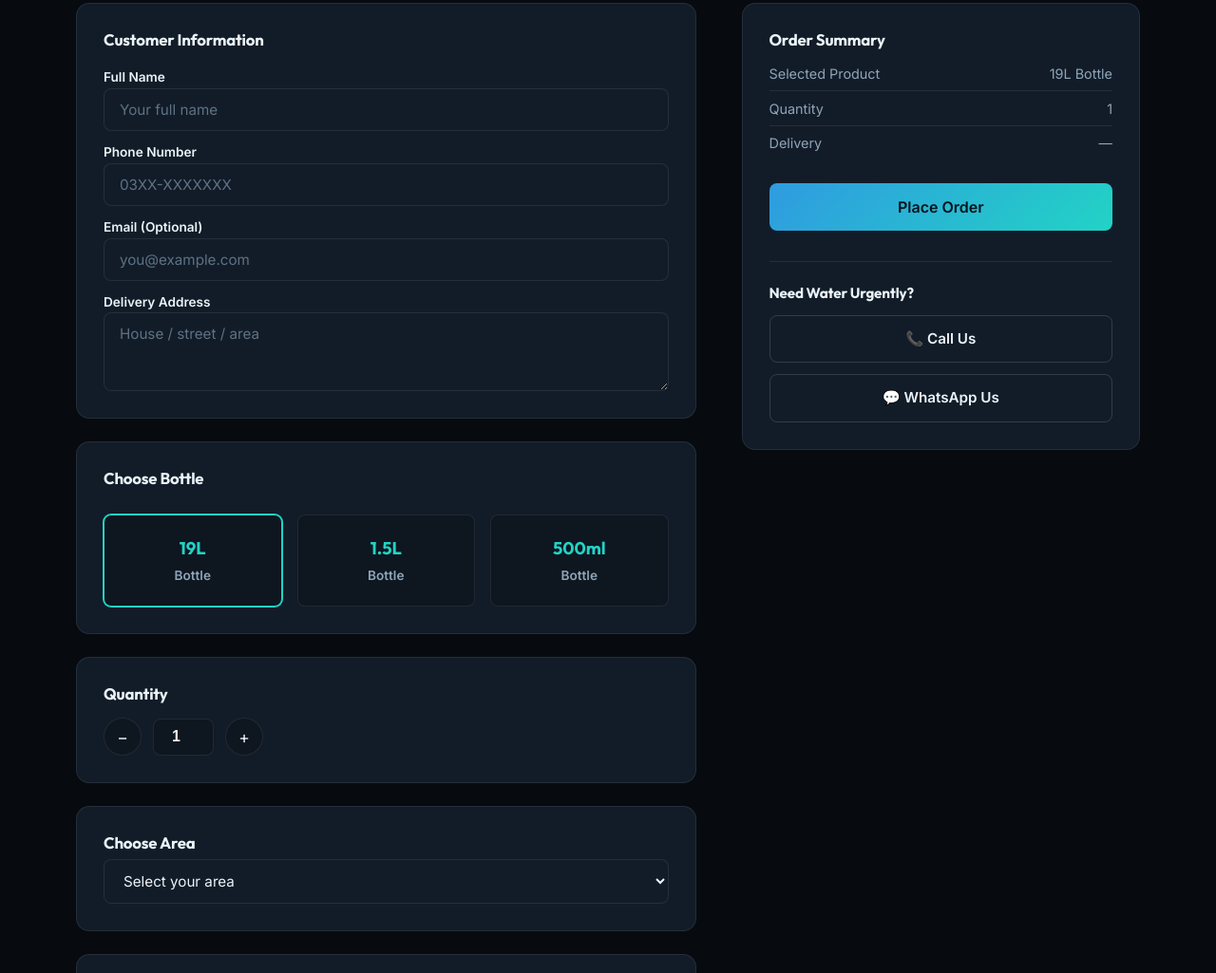
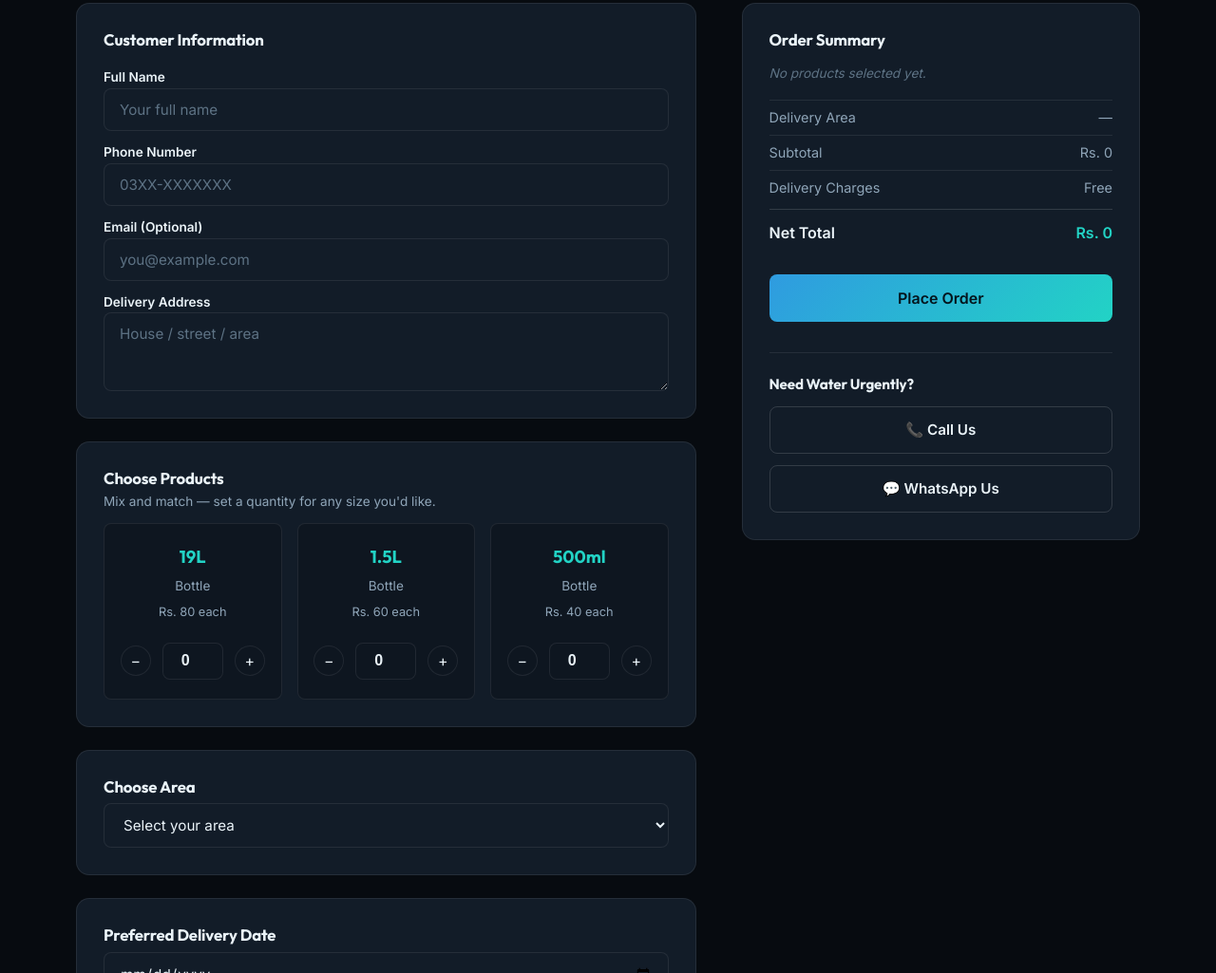
Before and after one commit to muhammadfaiqhaider-bot/everpure-water-website, a plain HTML site: page client/order.html in a window 1280 px wide. Shown: the part 407-1432 px from the top of the page at 95% size. Drawn offline with Linux system fonts and the light colour scheme.

Commit message:
Small Updates in UI

```diff
--- a/client/css/responsive.css
+++ b/client/css/responsive.css
@@ -245,7 +245,7 @@
     align-self: stretch;
   }
 
-  .bottle-options {
+  .product-qty-grid {
     grid-template-columns: 1fr;
   }
 
--- a/client/css/style.css
+++ b/client/css/style.css
@@ -1510,37 +1510,35 @@ h1, h2, h3, h4 {
   margin-bottom: 0.5rem;
 }
 
-/* ---------- Bottle selection cards ---------- */
-.bottle-options {
+.order-block-hint {
+  font-size: 0.85rem;
+  color: var(--text-muted);
+  margin-top: -0.25rem;
+  margin-bottom: 0.75rem;
+}
+
+/* ---------- Product quantity cards (Choose Products) ---------- */
+.product-qty-grid {
   display: grid;
   grid-template-columns: repeat(3, 1fr);
   gap: 1rem;
-  margin-top: 0.5rem;
-}
-
-.bottle-option {
-  position: relative;
+}
+
+.product-qty-card {
   display: flex;
   flex-direction: column;
   align-items: center;
-  gap: 0.25rem;
+  gap: 0.35rem;
   text-align: center;
   background: var(--surface);
   border: 1px solid var(--border);
   border-radius: var(--radius-sm);
   padding: 1.25rem 0.75rem;
-  cursor: pointer;
-  transition: border-color 0.2s ease;
-}
-
-.bottle-option input {
-  position: absolute;
-  opacity: 0;
-  width: 0;
-  height: 0;
-}
-
-.bottle-option:has(input:checked) {
+  transition: border-color 0.2s ease, box-shadow 0.2s ease;
+}
+
+/* script.js adds "active" once quantity > 0 */
+.product-qty-card.active {
   border-color: var(--teal);
   box-shadow: 0 0 0 1px var(--teal);
 }
@@ -1555,6 +1553,71 @@ h1, h2, h3, h4 {
 .bottle-label {
   font-size: 0.85rem;
   color: var(--text-muted);
+}
+
+.product-qty-price {
+  font-size: 0.8rem;
+  color: var(--text-muted);
+  margin-bottom: 0.5rem;
+}
+
+.qty-stepper--sm {
+  gap: 0.5rem;
+}
+
+.qty-stepper--sm .qty-btn {
+  width: 32px;
+  height: 32px;
+  font-size: 1rem;
+}
+
+.qty-stepper--sm input {
+  width: 48px;
+  padding: 0.4rem;
+  font-size: 0.9rem;
+}
+
+/* ---------- Itemized order summary ---------- */
+.summary-items {
+  margin-bottom: 0.5rem;
+}
+
+.summary-empty {
+  color: var(--text-faint);
+  font-size: 0.85rem;
+  font-style: italic;
+  padding-block: 0.5rem;
+}
+
+.summary-item-row {
+  display: flex;
+  justify-content: space-between;
+  gap: 0.75rem;
+  font-size: 0.88rem;
+  color: var(--text-muted);
+  padding-block: 0.4rem;
+  border-top: 1px solid var(--border);
+}
+
+.summary-item-row:first-child {
+  border-top: none;
+}
+
+.summary-item-row .summary-item-name {
+  color: var(--text);
+}
+
+.summary-total-row {
+  border-top: 1px solid var(--border-strong);
+  margin-top: 0.25rem;
+  padding-top: 0.75rem;
+  font-weight: 700;
+  font-size: 1rem;
+  color: var(--text);
+}
+
+.summary-total-row span:last-child {
+  color: var(--teal);
 }
 
 /* ---------- Quantity stepper ---------- */
--- a/client/js/script.js
+++ b/client/js/script.js
@@ -418,7 +418,7 @@ function initContactFormValidation() {
    Required HTML (already on order.html):
      - <form id="orderForm"> containing:
        #of-name, #of-phone, #of-email (optional), #of-address,
-       input[name="bottle"] (radio group), #qtyInput, #of-area,
+       .product-qty-card elements (at least one needs quantity > 0), #of-area,
        #of-date, input[name="timeslot"] (radio group), #of-notes (optional)
      - Submit button uses form="orderForm" (already set), so listening for
        the form's "submit" event catches it regardless of where the button
@@ -435,7 +435,6 @@ function initOrderFormValidation() {
   const addressInput = form.querySelector('#of-address');
   const areaSelect = form.querySelector('#of-area');
   const dateInput = form.querySelector('#of-date');
-  const qtyInput = form.querySelector('#qtyInput');
 
   form.addEventListener('submit', (event) => {
     event.preventDefault();
@@ -469,19 +468,16 @@ function initOrderFormValidation() {
       clearFieldError(addressInput);
     }
 
-    // Bottle choice (radio group) — should always have a default checked,
-    // but we confirm just in case.
-    const bottleChecked = form.querySelector('input[name="bottle"]:checked');
-    if (!bottleChecked) {
-      isFormValid = false;
-    }
-
-    const quantityValue = parseInt(qtyInput.value, 10);
-    if (isNaN(quantityValue) || quantityValue < 1) {
-      showFieldError(qtyInput, 'Quantity must be at least 1.');
+    // At least one product must have a quantity greater than 0.
+    const productGrid = document.getElementById('productQtyGrid');
+    const hasAnyProduct = Array.from(document.querySelectorAll('.product-qty-input')).some(
+      (input) => (parseInt(input.value, 10) || 0) > 0
+    );
+    if (!hasAnyProduct) {
+      showFieldError(productGrid, 'Please choose at least one product and set its quantity.');
       isFormValid = false;
     } else {
-      clearFieldError(qtyInput);
+      clearFieldError(productGrid);
     }
 
     if (areaSelect.value === '') {
@@ -530,7 +526,7 @@ function initOrderFormValidation() {
   });
 
   // Clear errors as the person fixes each field.
-  [nameInput, phoneInput, emailInput, addressInput, areaSelect, dateInput, qtyInput].forEach(
+  [nameInput, phoneInput, emailInput, addressInput, areaSelect, dateInput].forEach(
     (field) => {
       field.addEventListener('input', () => clearFieldError(field));
       field.addEventListener('change', () => clearFieldError(field));
@@ -540,66 +536,112 @@ function initOrderFormValidation() {
 
 
 /* ============================================================================
-   9. ORDER SUMMARY (live update) + QUANTITY STEPPER
+   9. ORDER SUMMARY (live update) + PER-PRODUCT QUANTITY STEPPERS
    Required HTML (already on order.html):
-     - input[name="bottle"] (radio group)
-     - #qtyMinus, #qtyInput, #qtyPlus
+     - .product-qty-card elements, each with:
+         data-product="19L Bottle"  (display name used in the summary)
+         data-price="80"            (price per unit, used for the total)
+         .product-qty-input          (the number input, starts at 0)
+         [data-action="minus"] / [data-action="plus"] buttons inside
      - #of-area (select)
-     - #summaryProduct, #summaryQty, #summaryArea (the display spans)
+     - #summaryItems, #summaryArea, #summarySubtotal, #summaryDelivery,
+       #summaryTotal (the display elements in the Order Summary card)
    Behavior:
-     - The [-] and [+] buttons actually change the quantity now.
-     - Any change to bottle size, quantity, or area instantly updates
-       the Order Summary card.
+     - Each product card has its own independent [-] / [+] stepper, so a
+       customer can order multiple sizes in the same order (e.g. 3× 19L
+       AND 10× 500ml together).
+     - Any change to quantity or delivery area instantly recalculates:
+         Subtotal        = sum of (price × quantity) for every product
+         Delivery Charge = flat Rs. 50, waived once subtotal reaches Rs. 1000
+                            (placeholder policy — easy to change below)
+         Net Total        = Subtotal + Delivery Charge
    ============================================================================ */
 
-// Declared outside the function so initOrderFormValidation() can call it
-// after form.reset() without needing to re-select every element again.
+// Flat delivery fee and the free-delivery threshold.
+// These are placeholder values — update them to match the real policy.
+const DELIVERY_CHARGE = 50;
+const FREE_DELIVERY_THRESHOLD = 1000;
+
+// Declared outside the init function so initOrderFormValidation() can call
+// it after form.reset() without needing to re-select every element again.
 function updateOrderSummary() {
-  const summaryProduct = document.getElementById('summaryProduct');
-  const summaryQty = document.getElementById('summaryQty');
+  const summaryItems = document.getElementById('summaryItems');
   const summaryArea = document.getElementById('summaryArea');
-  if (!summaryProduct || !summaryQty || !summaryArea) return;
+  const summarySubtotal = document.getElementById('summarySubtotal');
+  const summaryDelivery = document.getElementById('summaryDelivery');
+  const summaryTotal = document.getElementById('summaryTotal');
+  if (!summaryItems || !summarySubtotal) return; // not on this page
 
-  const checkedBottle = document.querySelector('input[name="bottle"]:checked');
-  const qtyInput = document.getElementById('qtyInput');
+  const productCards = document.querySelectorAll('.product-qty-card');
   const areaSelect = document.getElementById('of-area');
 
-  summaryProduct.textContent = checkedBottle ? `${checkedBottle.value} Bottle` : '—';
-  summaryQty.textContent = qtyInput ? qtyInput.value : '—';
+  let subtotal = 0;
+  let itemsHtml = '';
+
+  productCards.forEach((card) => {
+    const input = card.querySelector('.product-qty-input');
+    const quantity = parseInt(input.value, 10) || 0;
+    const price = parseInt(card.dataset.price, 10) || 0;
+    const productName = card.dataset.product;
+
+    // Highlight the card while it has a quantity selected.
+    card.classList.toggle('active', quantity > 0);
+
+    if (quantity > 0) {
+      const lineTotal = price * quantity;
+      subtotal += lineTotal;
+
+      itemsHtml += `
+        <div class="summary-item-row">
+          <span class="summary-item-name">${productName} × ${quantity}</span>
+          <span>Rs. ${lineTotal}</span>
+        </div>
+      `;
+    }
+  });
+
+  // Show a friendly empty state if nothing has been selected yet.
+  summaryItems.innerHTML = itemsHtml || '<p class="summary-empty">No products selected yet.</p>';
+
+  const deliveryCharge = subtotal === 0 || subtotal >= FREE_DELIVERY_THRESHOLD ? 0 : DELIVERY_CHARGE;
+  const total = subtotal + deliveryCharge;
+
+  summarySubtotal.textContent = `Rs. ${subtotal}`;
+  summaryDelivery.textContent = deliveryCharge === 0 ? 'Free' : `Rs. ${deliveryCharge}`;
+  summaryTotal.textContent = `Rs. ${total}`;
   summaryArea.textContent = areaSelect && areaSelect.value !== '' ? areaSelect.value : '—';
 }
 
 function initOrderSummary() {
-  const qtyInput = document.getElementById('qtyInput');
-  const qtyMinus = document.getElementById('qtyMinus');
-  const qtyPlus = document.getElementById('qtyPlus');
+  const productCards = document.querySelectorAll('.product-qty-card');
   const areaSelect = document.getElementById('of-area');
-  const bottleRadios = document.querySelectorAll('input[name="bottle"]');
 
   // If the order form isn't on this page, there's nothing to wire up.
-  if (!qtyInput || !qtyMinus || !qtyPlus) return;
+  if (productCards.length === 0) return;
 
-  const MIN_QTY = parseInt(qtyInput.min, 10) || 1;
-  const MAX_QTY = parseInt(qtyInput.max, 10) || 50;
+  productCards.forEach((card) => {
+    const input = card.querySelector('.product-qty-input');
+    const minusBtn = card.querySelector('[data-action="minus"]');
+    const plusBtn = card.querySelector('[data-action="plus"]');
 
-  qtyMinus.addEventListener('click', () => {
-    const currentValue = parseInt(qtyInput.value, 10) || MIN_QTY;
+    const MIN_QTY = parseInt(input.min, 10) || 0;
+    const MAX_QTY = parseInt(input.max, 10) || 50;
+
+    minusBtn.addEventListener('click', () => {
+      const currentValue = parseInt(input.value, 10) || MIN_QTY;
       if (currentValue > MIN_QTY) {
-      qtyInput.value = currentValue - 1;
+        input.value = currentValue - 1;
         updateOrderSummary();
       }
     });
 
-  qtyPlus.addEventListener('click', () => {
-    const currentValue = parseInt(qtyInput.value, 10) || MIN_QTY;
+    plusBtn.addEventListener('click', () => {
+      const currentValue = parseInt(input.value, 10) || MIN_QTY;
       if (currentValue < MAX_QTY) {
-      qtyInput.value = currentValue + 1;
+        input.value = currentValue + 1;
         updateOrderSummary();
       }
     });
-
-  bottleRadios.forEach((radio) => {
-    radio.addEventListener('change', updateOrderSummary);
   });
 
   if (areaSelect) {
--- a/client/order.html
+++ b/client/order.html
@@ -88,40 +88,48 @@
             <textarea id="of-address" name="address" rows="3" placeholder="House / street / area" required></textarea>
           </div>
 
-          <!-- ---------- Choose Bottle ---------- -->
+          <!-- ---------- Choose Products ---------- -->
           <div class="order-block">
-            <h2 class="order-block-title">Choose Bottle</h2>
+            <h2 class="order-block-title">Choose Products</h2>
+            <p class="order-block-hint">Mix and match — set a quantity for any size you'd like.</p>
 
-            <div class="bottle-options" id="bottleOptions">
-              <label class="bottle-option">
-                <input type="radio" name="bottle" value="19L" checked>
+            <!-- Each card is its own product with its own quantity stepper.
+                 data-price is used by script.js to calculate the order total. -->
+            <div class="product-qty-grid" id="productQtyGrid">
+
+              <div class="product-qty-card" data-product="19L Bottle" data-price="80">
                 <span class="bottle-size">19L</span>
                 <span class="bottle-label">Bottle</span>
-              </label>
+                <span class="product-qty-price">Rs. 80 each</span>
+                <div class="qty-stepper qty-stepper--sm">
+                  <button type="button" class="qty-btn" data-action="minus" aria-label="Decrease 19L bottle quantity">&minus;</button>
+                  <input type="number" class="product-qty-input" id="qty19L" value="0" min="0" max="50" readonly>
+                  <button type="button" class="qty-btn" data-action="plus" aria-label="Increase 19L bottle quantity">&plus;</button>
+                </div>
+              </div>
 
-              <label class="bottle-option">
-                <input type="radio" name="bottle" value="1.5L">
+              <div class="product-qty-card" data-product="1.5L Bottle" data-price="60">
                 <span class="bottle-size">1.5L</span>
                 <span class="bottle-label">Bottle</span>
-              </label>
+                <span class="product-qty-price">Rs. 60 each</span>
+                <div class="qty-stepper qty-stepper--sm">
+                  <button type="button" class="qty-btn" data-action="minus" aria-label="Decrease 1.5L bottle quantity">&minus;</button>
+                  <input type="number" class="product-qty-input" id="qty15L" value="0" min="0" max="50" readonly>
+                  <button type="button" class="qty-btn" data-action="plus" aria-label="Increase 1.5L bottle quantity">&plus;</button>
+                </div>
+              </div>
 
-              <label class="bottle-option">
-                <input type="radio" name="bottle" value="500ml">
+              <div class="product-qty-card" data-product="500ml Bottle" data-price="40">
                 <span class="bottle-size">500ml</span>
                 <span class="bottle-label">Bottle</span>
-              </label>
-            </div>
-          </div>
+                <span class="product-qty-price">Rs. 40 each</span>
+                <div class="qty-stepper qty-stepper--sm">
+                  <button type="button" class="qty-btn" data-action="minus" aria-label="Decrease 500ml bottle quantity">&minus;</button>
+                  <input type="number" class="product-qty-input" id="qty500ml" value="0" min="0" max="50" readonly>
+                  <button type="button" class="qty-btn" data-action="plus" aria-label="Increase 500ml bottle quantity">&plus;</button>
+                </div>
+              </div>
 
-          <!-- ---------- Quantity ---------- -->
-          <div class="order-block">
-            <h2 class="order-block-title">Quantity</h2>
-
-            <!-- Stepper buttons need script.js to actually increment/decrement -->
-            <div class="qty-stepper">
-              <button type="button" class="qty-btn" id="qtyMinus" aria-label="Decrease quantity">&minus;</button>
-              <input type="number" id="qtyInput" name="quantity" value="1" min="1" max="50" readonly>
-              <button type="button" class="qty-btn" id="qtyPlus" aria-label="Increase quantity">&plus;</button>
             </div>
           </div>
 
@@ -174,18 +182,26 @@
         <aside class="order-summary">
           <h2 class="order-block-title">Order Summary</h2>
 
-          <!-- These values are static for now — script.js will sync them with the form later -->
+          <!-- script.js fills this with one row per product that has a quantity > 0 -->
+          <div class="summary-items" id="summaryItems">
+            <p class="summary-empty">No products selected yet.</p>
+          </div>
+
           <div class="hours-row">
-            <span>Selected Product</span>
-            <span id="summaryProduct">19L Bottle</span>
+            <span>Delivery Area</span>
+            <span id="summaryArea">—</span>
           </div>
           <div class="hours-row">
-            <span>Quantity</span>
-            <span id="summaryQty">5</span>
+            <span>Subtotal</span>
+            <span id="summarySubtotal">Rs. 0</span>
           </div>
           <div class="hours-row">
-            <span>Delivery</span>
-            <span id="summaryArea">Rawalpindi</span>
+            <span>Delivery Charges</span>
+            <span id="summaryDelivery">Rs. 0</span>
+          </div>
+          <div class="hours-row summary-total-row">
+            <span>Net Total</span>
+            <span id="summaryTotal">Rs. 0</span>
           </div>
 
           <button type="submit" form="orderForm" class="btn btn-primary btn-lg order-submit">Place Order</button>
```
Lines whose indentation alone changed are shown as unchanged.
